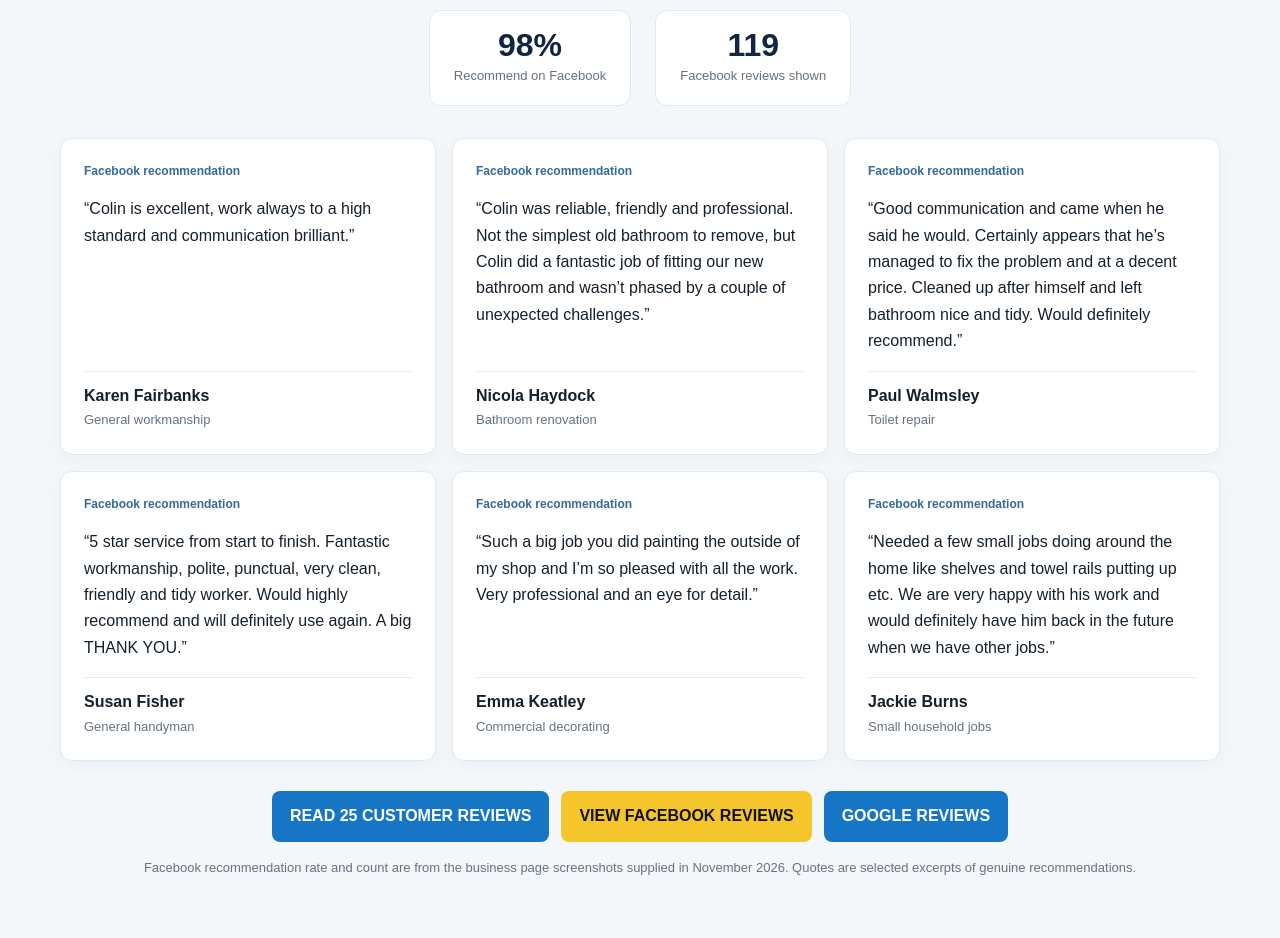
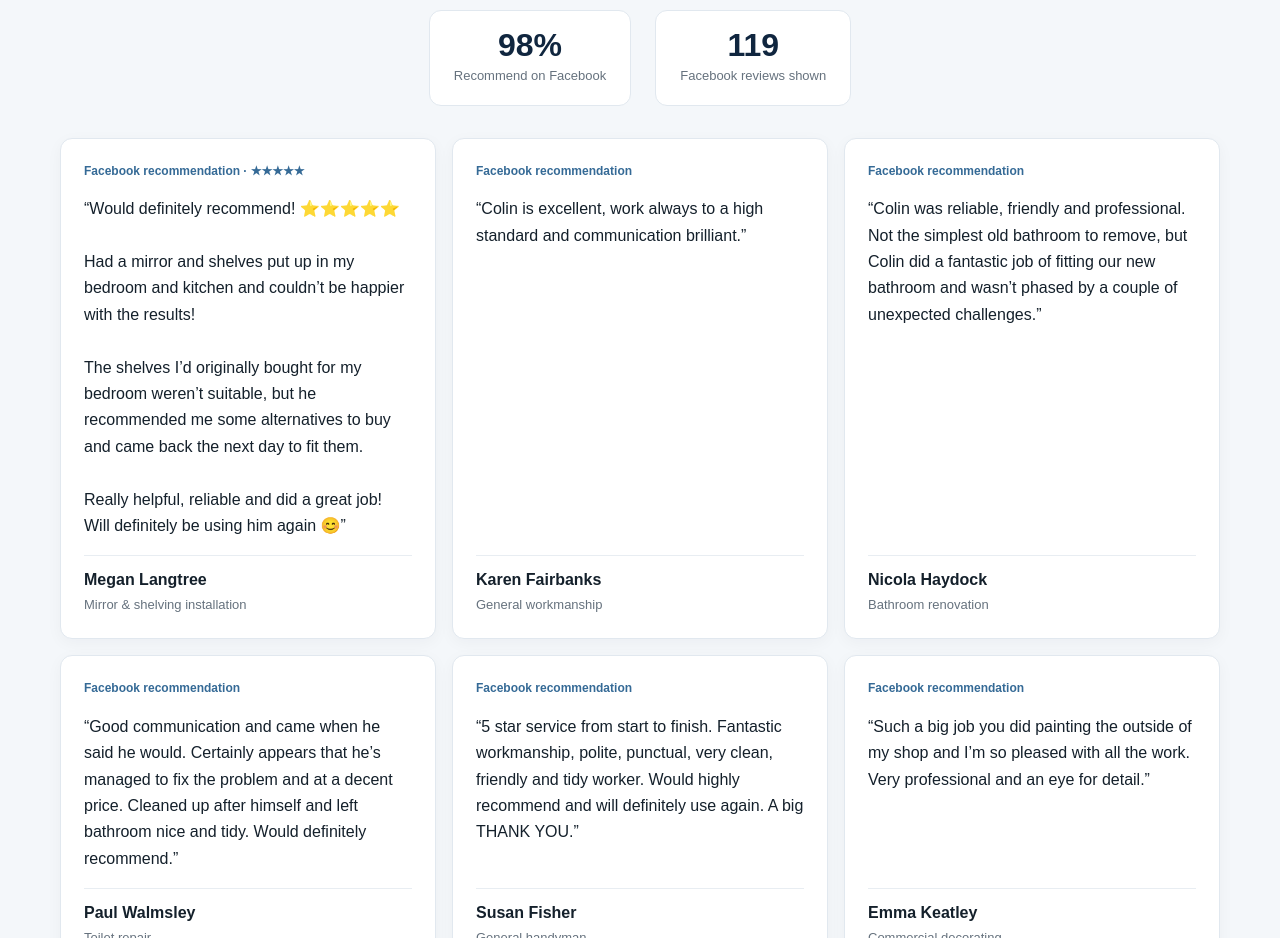
Before and after one commit to ccoupe25-boop/-handyman-accrington-website, a plain HTML site: page index.html in a window 1280 px wide. Shown: the part 9500-10438 px from the top of the page. Drawn offline with Linux system fonts and the light colour scheme.

Commit message:
Add files via upload

```diff
--- a/index.html
+++ b/index.html
@@ -157,7 +157,7 @@ footer{background:#091827;color:#bdc8d2;padding:28px 0;font-size:14px}.foot{disp
 <a class="btn yellow" href="https://wa.me/447793531907?text=Hi%20Colin%2C%20I%27d%20like%20to%20discuss%20some%20property%20maintenance.">DISCUSS YOUR PROPERTY</a></div>
 <div class="panel"><h3>Homeowners welcome too.</h3><p>From a leaking tap or damaged step to fencing, decking, bathrooms and a full list of odd jobs, send over the details and photos.</p><a class="btn blue" href="https://wa.me/447793531907?text=Hi%20Colin%2C%20I%27d%20like%20a%20quote.">ASK FOR A QUOTE</a></div></div></section>
 
-<section class="light" id="reviews"><div class="container"><div class="head"><div class="eyebrow">Genuine customer feedback</div><h2>What our customers say</h2><p>From small household jobs to bathrooms and property improvements, read recommendations shared by local customers.</p></div><div class="review-stats"><div class="review-stat"><strong>98%</strong><span>Recommend on Facebook</span></div><div class="review-stat"><strong>119</strong><span>Facebook reviews shown</span></div></div><div class="testimonial-grid"><article class="testimonial"><div class="review-source">Facebook recommendation</div><blockquote>“Colin is excellent, work always to a high standard and communication brilliant.”</blockquote><div class="review-by"><strong>Karen Fairbanks</strong><span>General workmanship</span></div></article>
+<section class="light" id="reviews"><div class="container"><div class="head"><div class="eyebrow">Genuine customer feedback</div><h2>What our customers say</h2><p>From small household jobs to bathrooms and property improvements, read recommendations shared by local customers.</p></div><div class="review-stats"><div class="review-stat"><strong>98%</strong><span>Recommend on Facebook</span></div><div class="review-stat"><strong>119</strong><span>Facebook reviews shown</span></div></div><div class="testimonial-grid"><article class="testimonial"><div class="review-source">Facebook recommendation · ★★★★★</div><blockquote>“Would definitely recommend! ⭐⭐⭐⭐⭐<br><br>Had a mirror and shelves put up in my bedroom and kitchen and couldn’t be happier with the results!<br><br>The shelves I’d originally bought for my bedroom weren’t suitable, but he recommended me some alternatives to buy and came back the next day to fit them.<br><br>Really helpful, reliable and did a great job! Will definitely be using him again 😊”</blockquote><div class="review-by"><strong>Megan Langtree</strong><span>Mirror &amp; shelving installation</span></div></article><article class="testimonial"><div class="review-source">Facebook recommendation</div><blockquote>“Colin is excellent, work always to a high standard and communication brilliant.”</blockquote><div class="review-by"><strong>Karen Fairbanks</strong><span>General workmanship</span></div></article>
 <article class="testimonial"><div class="review-source">Facebook recommendation</div><blockquote>“Colin was reliable, friendly and professional. Not the simplest old bathroom to remove, but Colin did a fantastic job of fitting our new bathroom and wasn’t phased by a couple of unexpected challenges.”</blockquote><div class="review-by"><strong>Nicola Haydock</strong><span>Bathroom renovation</span></div></article>
 <article class="testimonial"><div class="review-source">Facebook recommendation</div><blockquote>“Good communication and came when he said he would. Certainly appears that he’s managed to fix the problem and at a decent price. Cleaned up after himself and left bathroom nice and tidy. Would definitely recommend.”</blockquote><div class="review-by"><strong>Paul Walmsley</strong><span>Toilet repair</span></div></article>
 <article class="testimonial"><div class="review-source">Facebook recommendation</div><blockquote>“5 star service from start to finish. Fantastic workmanship, polite, punctual, very clean, friendly and tidy worker. Would highly recommend and will definitely use again. A big THANK YOU.”</blockquote><div class="review-by"><strong>Susan Fisher</strong><span>General handyman</span></div></article>
```
